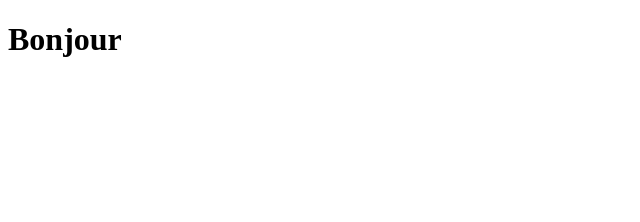
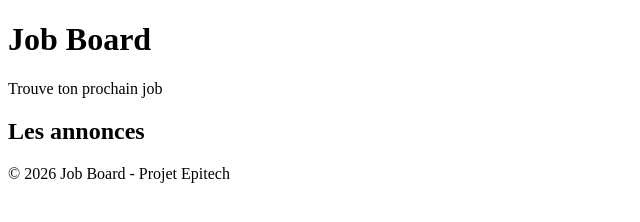
Before and after one commit to Abdallah94212/Job_board, a plain HTML site: page frontend/index.html in a window 1280 px wide. Shown: the whole page, without its empty margins (0-640 px from the left). Drawn offline with Linux system fonts and the light colour scheme.

Commit message:
Etape 3 : structure header / main / footer

```diff
--- a/frontend/index.html
+++ b/frontend/index.html
@@ -1,10 +1,25 @@
 <!DOCTYPE html>
 <html lang="fr">
+
 <head>
   <meta charset="UTF-8">
   <title>Job Board</title>
 </head>
+
 <body>
-  <h1>Bonjour</h1>
+  <header>
+    <h1>Job Board</h1>
+    <p>Trouve ton prochain job</p>
+  </header>
+  </h1>
+  <main>
+    <h2>Les annonces</h2>
+  </main>
+
+  <footer>
+    <p>© 2026 Job Board - Projet Epitech</p>
+  </footer>
+
 </body>
+
 </html>
```
